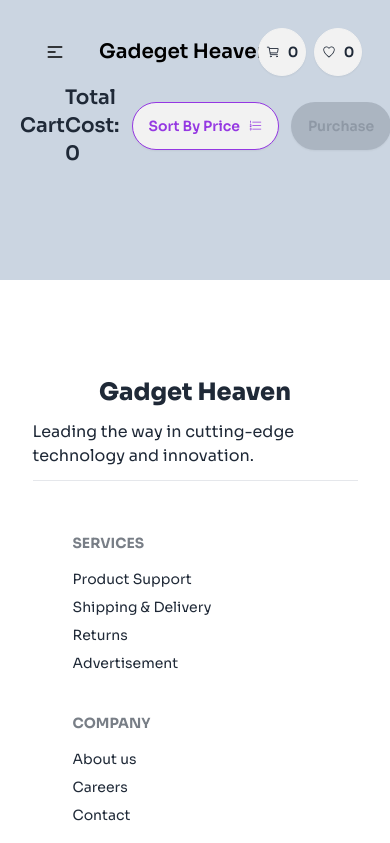
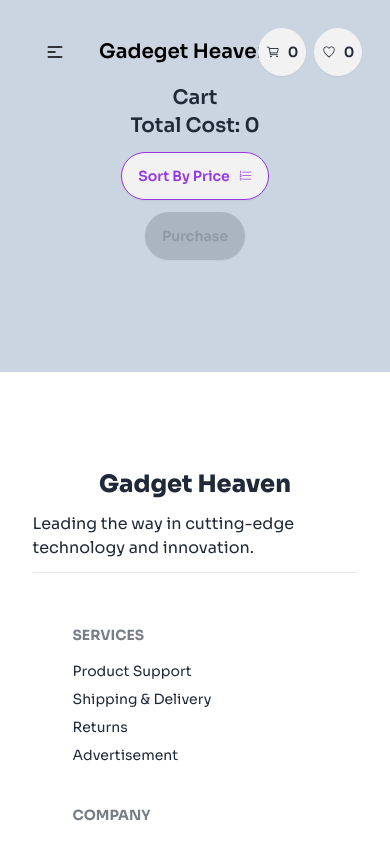
Before and after one commit to programming-hero-web-course-4/b10a8-gadget-heaven-mehedee007, a React (Vite) app: page /cart in a window 390 px wide. Shown: the top 843 px of the page. Built offline with nearby package versions, Linux system fonts and the light colour scheme.

Commit message:
fixed the responsive issue of cart

```diff
--- a/src/AppContext.jsx
+++ b/src/AppContext.jsx
@@ -70,7 +70,7 @@ export const AppProvider = ({ children }) => {
         const priceDescItems = [...cartItems].sort((a, b)=>parseFloat(b.price) - parseFloat(a.price));
         setCartItems(priceDescItems);
 
-        console.log(cartItems);
+        console.log('context',cartItems);
     }
 
     return (
--- a/src/components/Cart/Cart.jsx
+++ b/src/components/Cart/Cart.jsx
@@ -6,18 +6,18 @@ import DashboardContainer from '../ReusableComponents/DashboardContainer';
 
 const Cart = () => {
     const { cartItems, totalCost, setCartItems, handleSorByPriceDesc } = useContext(AppContext);
-    // useEffect(()=>{
-
-    // }, [cartItems]);
+    useEffect(() => {
+        console.log('Updated cartItems:', cartItems);
+    }, [cartItems])
 
 
     console.log(cartItems);
 
     return (
         <div className='flex flex-col gap-4'>
-            <div className='flex justify-between items-center'>
+            <div className='flex lg:flex-row flex-col lg:justify-between items-center'>
                 <h3 className='text-xl font-semibold'>Cart</h3>
-                <div className='flex items-center gap-3'>
+                <div className='flex lg:flex-row flex-col items-center gap-3'>
                     <h3 className='text-xl font-semibold'>Total Cost: {totalCost}</h3>
                     <button className='btn border-custom-color text-custom-color rounded-full' onClick={handleSorByPriceDesc}>Sort By Price <VscListOrdered></VscListOrdered></button>
                     <button className={`btn bg-custom-color rounded-full`} disabled={totalCost === 0 ? true : false}>Purchase</button>
```
